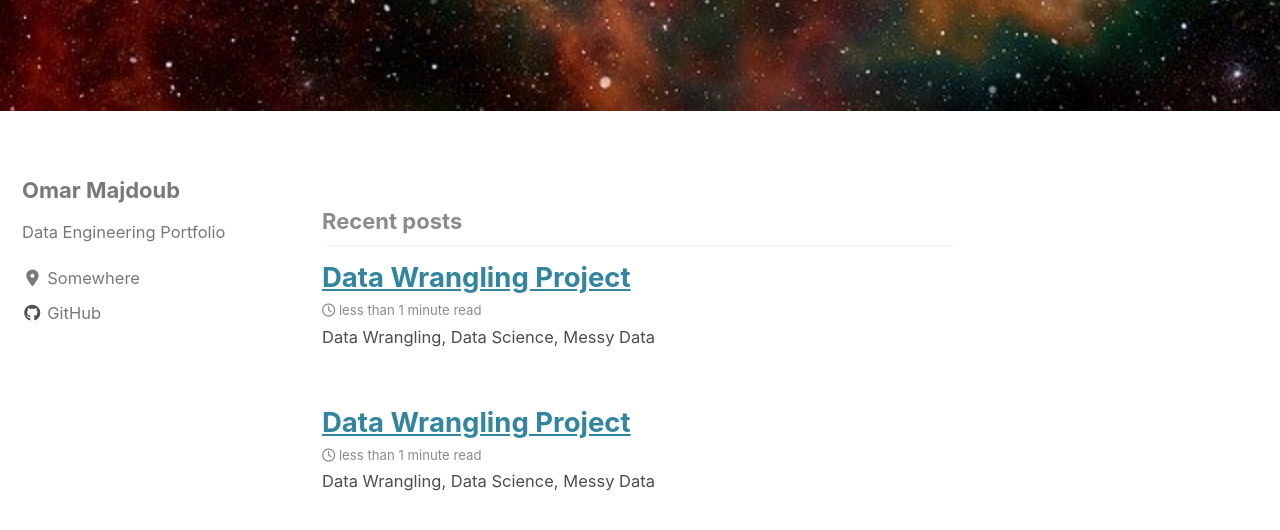
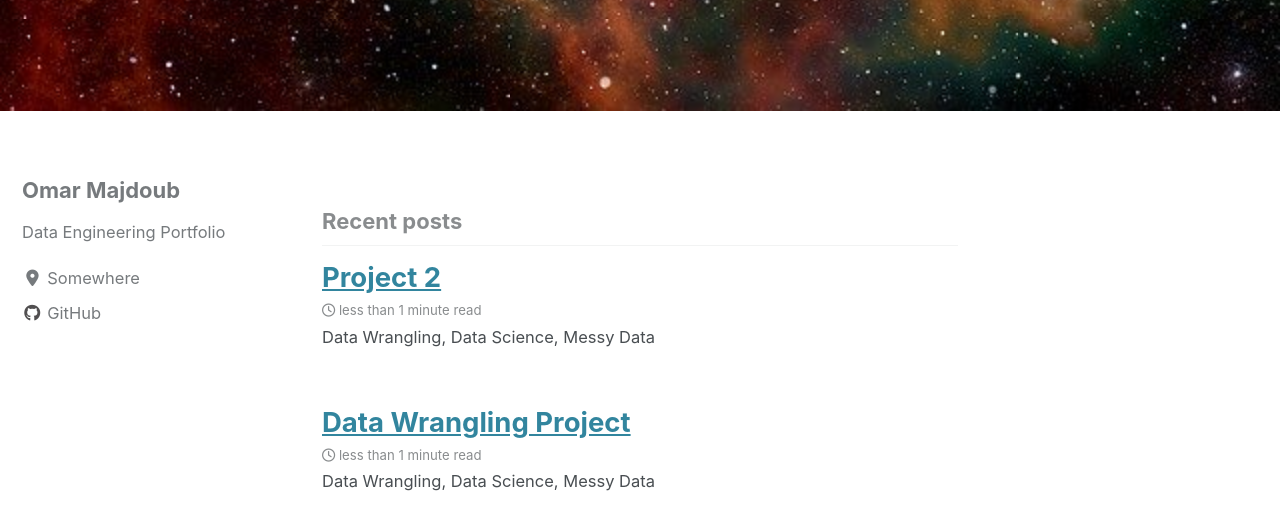
Before and after one commit to ganzaro/ganzaro.github.io, a Jekyll site: the page built from index.html, in a window 1280 px wide and 900 px high, scrolled down 580 px. Shown: the top 530 px of the window. Built offline with Jekyll 4.4.1, drawn with Linux system fonts in a browser that asks for light colours; cached includes are drawn as plain includes; nearby versions of some CDN libraries; the list of posts is cut into pages by our own code.

```diff
--- a/_posts/2019-04-28-various.md
+++ b/_posts/2019-04-28-various.md
@@ -1,6 +1,6 @@
 ---
-title: "Data Wrangling Project"
-date: 2018-01-28
+title: "Project 2"
+date: 2019-04-28
 tags: [data wrangling, data science, messy data]
 header:
   image: "/images/perceptron/percept.jpg"
```
